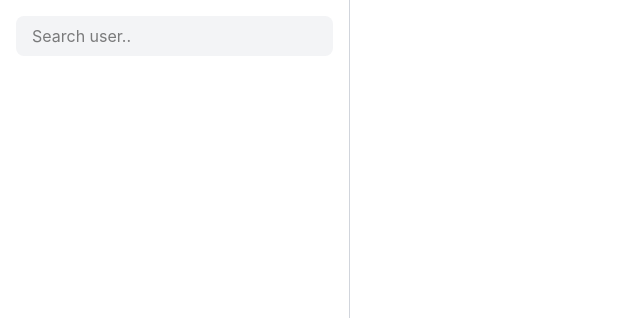
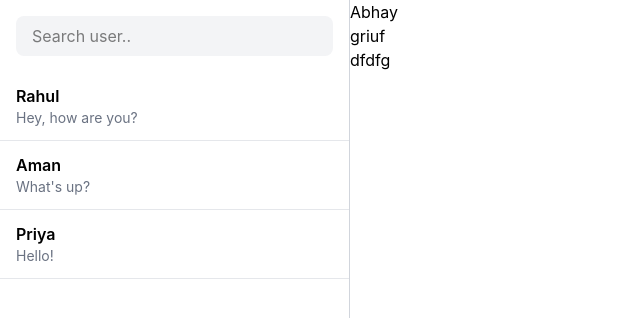
Before and after one commit to AbhayDeveloperr/ChatMe, a React app in the folder Frontend/: page /Chat in a window 1280 px wide. Shown: the top 318 px of the page, without its empty margins (0-640 px from the left). Built offline with nearby package versions, Linux system fonts and the light colour scheme; the HTML template or start-up script is replaced by a standard one.

Commit message:
chatList ui created

```diff
--- /dev/null
+++ b/Frontend/src/components/ChatWindow/ChatHeader.jsx
@@ -0,0 +1,11 @@
+import React from 'react'
+
+const ChatHeader = () => {
+  return (
+    <div>
+      <h1>Abhay</h1>
+    </div>
+  )
+}
+
+export default ChatHeader
--- /dev/null
+++ b/Frontend/src/components/ChatWindow/ChatWindow.jsx
@@ -0,0 +1,16 @@
+import React from 'react'
+import ChatHeader from './ChatHeader'
+import Messages from './Messages'
+import MessageInput from './MessageInput'
+
+const ChatWindow = () => {
+  return (
+    <div className='flex-1 flex flex-col'>
+      <ChatHeader/>
+      <Messages />
+      <MessageInput />
+    </div>
+  )
+}
+
+export default ChatWindow
--- /dev/null
+++ b/Frontend/src/components/ChatWindow/MessageInput.jsx
@@ -0,0 +1,11 @@
+import React from 'react'
+
+const MessageInput = () => {
+  return (
+    <div>
+      dfdfg
+    </div>
+  )
+}
+
+export default MessageInput
--- /dev/null
+++ b/Frontend/src/components/ChatWindow/Messages.jsx
@@ -0,0 +1,11 @@
+import React from 'react'
+
+const Messages = () => {
+  return (
+    <div>
+      griuf
+    </div>
+  )
+}
+
+export default Messages
--- a/Frontend/src/components/Index.jsx
+++ b/Frontend/src/components/Index.jsx
@@ -1,11 +1,14 @@
 import React from 'react'
 import Sidebar from './Sidebar/Sidebar'
+import ChatWindow from './ChatWindow/ChatWindow'
 
 const Index = () => {
   return (
-    <div>
+    <div className='flex h-screen'>
       <Sidebar/>
+      <ChatWindow />
     </div>
+
   )
 }
 
--- a/Frontend/src/components/Sidebar/ChatList.jsx
+++ b/Frontend/src/components/Sidebar/ChatList.jsx
@@ -4,7 +4,20 @@ const ChatList = () => {
   return (
     <div>
 
+      <div className="px-4 py-3 border-b border-gray-200">
+        <h3 className="font-semibold">Rahul</h3>
+        <p className="text-sm text-gray-500">Hey, how are you?</p>
+      </div>
 
+      <div className="px-4 py-3 border-b border-gray-200">
+        <h3 className="font-semibold">Aman</h3>
+        <p className="text-sm text-gray-500">What's up?</p>
+      </div>
+
+      <div className="px-4 py-3 border-b border-gray-200">
+        <h3 className="font-semibold">Priya</h3>
+        <p className="text-sm text-gray-500">Hello!</p>
+      </div>
 
     </div>
   )
```
